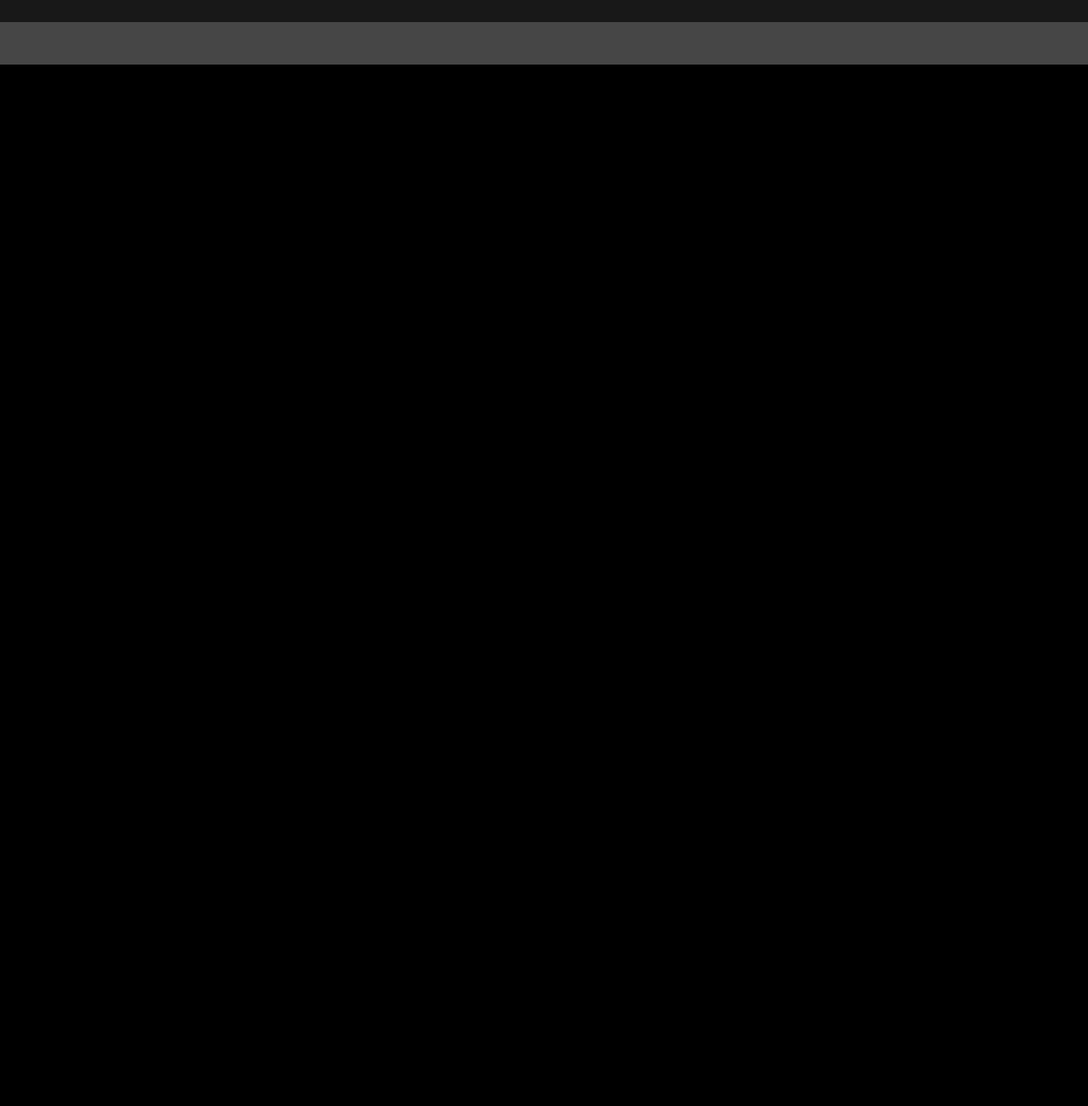
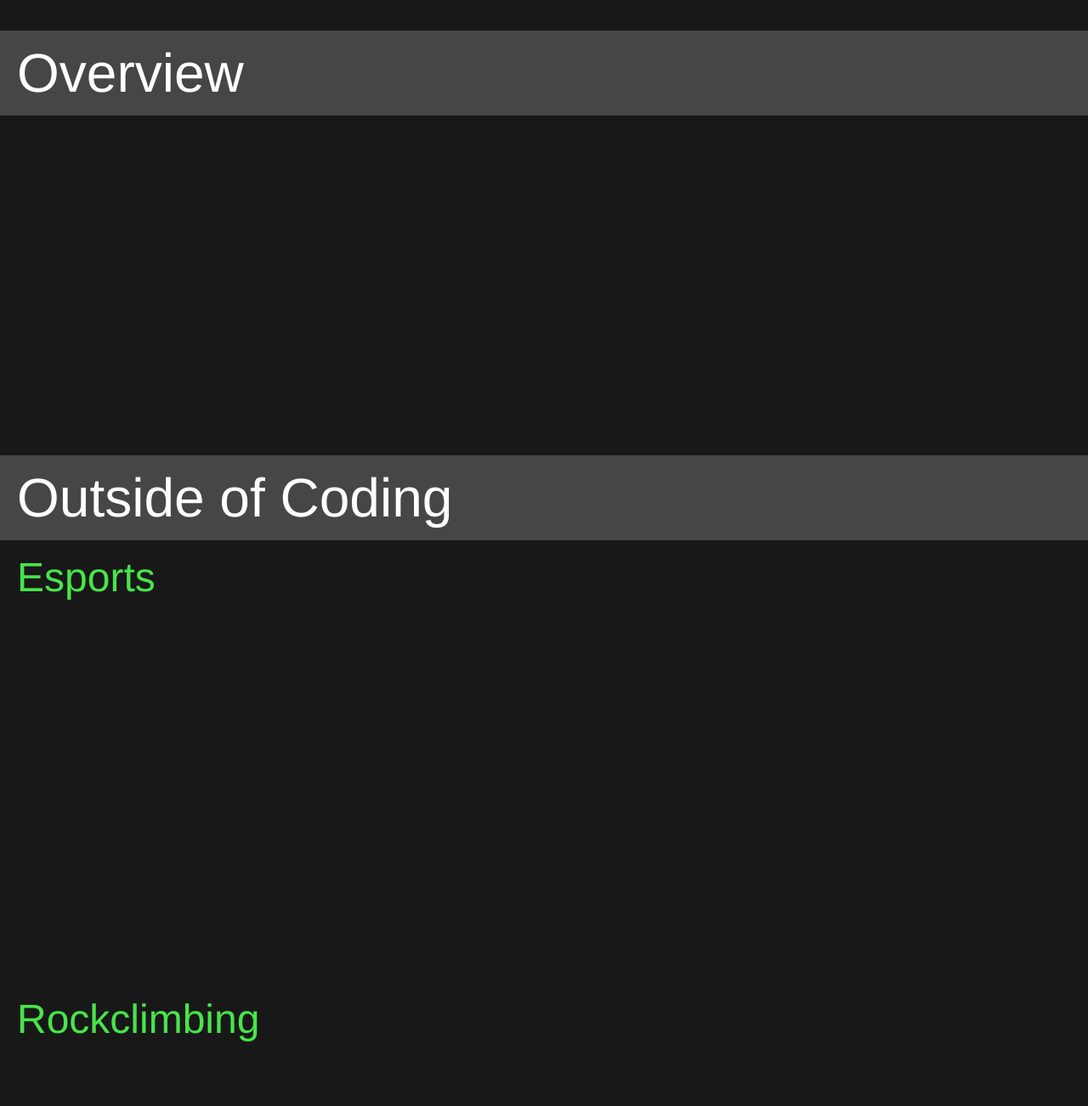
Before and after one commit to Levans18/Personal-Website_v1, a plain HTML site: page index.html in a window 1280 px wide. Shown: the part 824-2126 px from the top of the page at 85% size. Before the commit the page ends 900 px from the top, so only its background shows below. Drawn offline with nearby package versions, Linux system fonts and the light colour scheme.

Commit message:
fixed up index

```diff
--- a/JS/index.js
+++ b/JS/index.js
@@ -4,11 +4,6 @@ let animateIndex = () => {
     setTimeout(() => {animateJS()},4000);
     setTimeout(() => {animateJava()},6000);
     setTimeout(() => {animateC()},8000);
-
-    let elementsArray = document.querySelectorAll("elements");
-    elementsArray.forEach(function(elem) {
-        elem.addEventListener("mouseenter", hoverPause());
-    });
 }
 
 let animateHTML = () => {
@@ -85,8 +80,3 @@ let animateC = () => {
         loop:true,
     });
 }
-
-
-let hoverPause = () => {
-    loopoAnim.pause;
-}
--- a/index.html
+++ b/index.html
@@ -42,7 +42,7 @@
                     </span> from North Canton Ohio</p>
                 </figure>
             </section>
-            <section id="about-me">
+            <section id="languages">
                 <div class="container">
                     <h1>
                         Languages I've worked with
@@ -77,6 +77,33 @@
                 </ul>
             </section>
             <script>animateIndex()</script>
+            <section id="overview">
+                <div class="container">
+                    <h1>
+                        Overview
+                    </h1>
+                </div>
+            </section>
+            <section id="outside-coding">
+                <div class="container">
+                    <h1>
+                        Outside of Coding
+                    </h1>
+                </div>
+                <ul class="activities">
+                    <li class="esports">
+                        <h2 class="p-color">
+                            Esports
+                        </h2>
+                    </li>
+                    <li class="rockclimbing">
+                        <h2 class="p-color">
+                            Rockclimbing
+                        </h2>
+                    </li>
+                </ul>
+
+            </section>
         </main>
         <footer>
             <ul>
--- a/resources/css/index.css
+++ b/resources/css/index.css
@@ -47,11 +47,11 @@
     color: white;
 }
 
-#about-me{
+#languages{
     height: 300px;
 }
 
-#about-me .container{
+#languages .container{
     display: flex;
     justify-content: left;
     align-items: center;
@@ -59,12 +59,12 @@
     background-color: #333333;
 }
 
-#about-me h1{
+#languages h1{
     text-align: left;
     margin: auto;
 }
 
-#about-me ul{
+#languages ul{
     width:100%;
     height: 200px;
     display: inline-flex;
@@ -73,7 +73,59 @@
     flex-direction: row;
 }
 
-#about-me li img{
+#languages li img{
     height: 100px;
     width: 100px;
 }
+
+#overview{
+    height: 500px;
+}
+
+#overview .container{
+    display: flex;
+    justify-content: left;
+    align-items: center;
+    height: 100px;
+    background-color: #333333;
+}
+
+#overview h1{
+    text-align: left;
+    margin-left: 20px;
+}
+
+
+#outside-coding{
+    height: 1100px;
+}
+
+#outside-coding .container{
+    display: flex;
+    justify-content: left;
+    align-items: center;
+    height: 100px;
+    background-color: #333333;
+}
+
+#outside-coding h1{
+    text-align: left;
+    margin-left: 20px;
+}
+
+.activities{
+    height: 1000px;
+}
+
+.activities h2{
+    margin: 20px;
+
+}
+
+.esports{
+    height: 500px;
+}
+
+.rockclimbing{
+    height: 500px;
+}
--- a/resources/css/styles.css
+++ b/resources/css/styles.css
@@ -11,7 +11,7 @@ body{
     display: grid;
     box-sizing: border-box;
     height:100%;
-    grid-template: 50px 1fr 50px / 1fr;
+    grid-template: 60px 1fr 60px / 1fr;
 }
 
 header{
@@ -19,7 +19,8 @@ header{
     display:grid;
     grid-template: 1fr / 1fr 2fr;
     grid-row:1 / span 1;
-    height: 100%;
+    height: 60px;
+    background-color: #333333;
 }
 
 main{
@@ -30,7 +31,8 @@ main{
 footer{
     background-color: #333333;
     grid-row: 3 / span 1;
-    height: 100%;
+    height: 50px;
+    width: 100%;
 }
 
 h1, h2, h3, h4{
@@ -39,6 +41,11 @@ h1, h2, h3, h4{
 
 h1{
     font-size: 4rem;
+    background-color:#333333;
+}
+
+h2{
+    font-size: 3rem;
 }
 
 .red{
```
